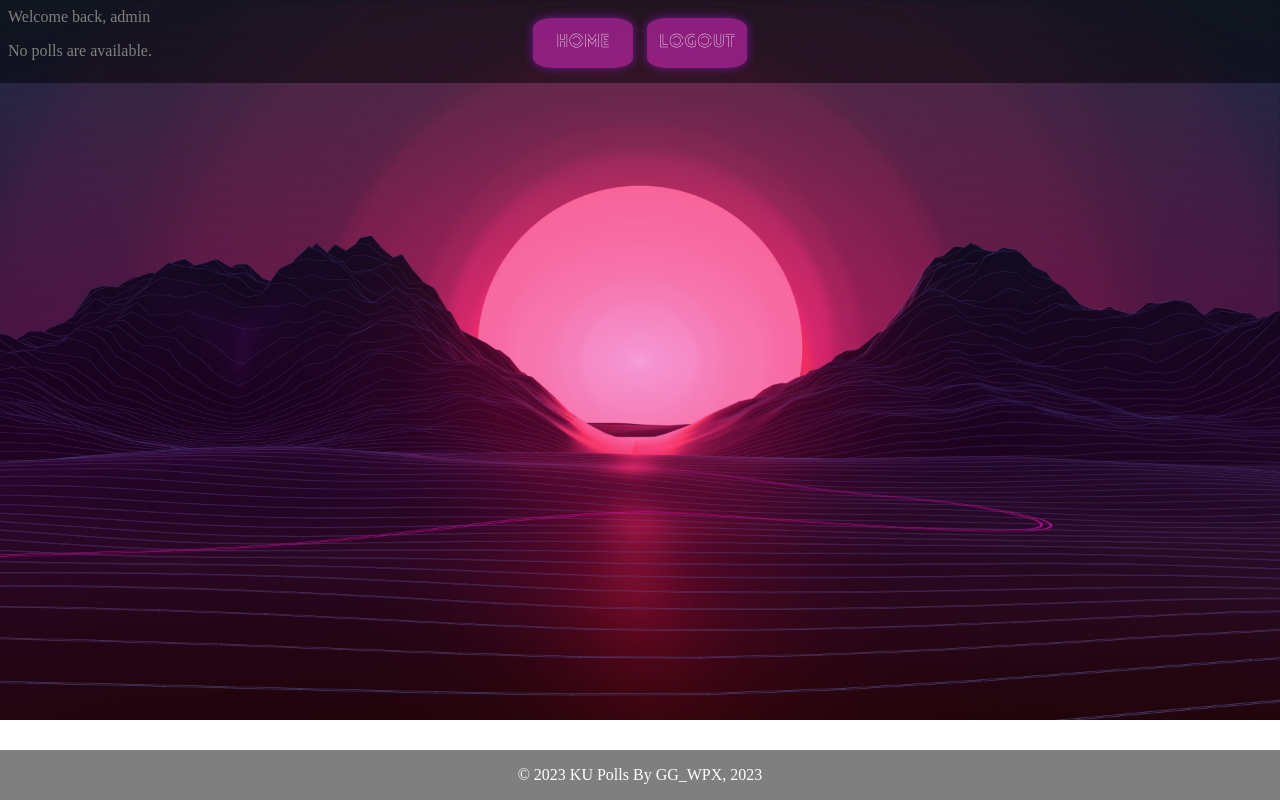
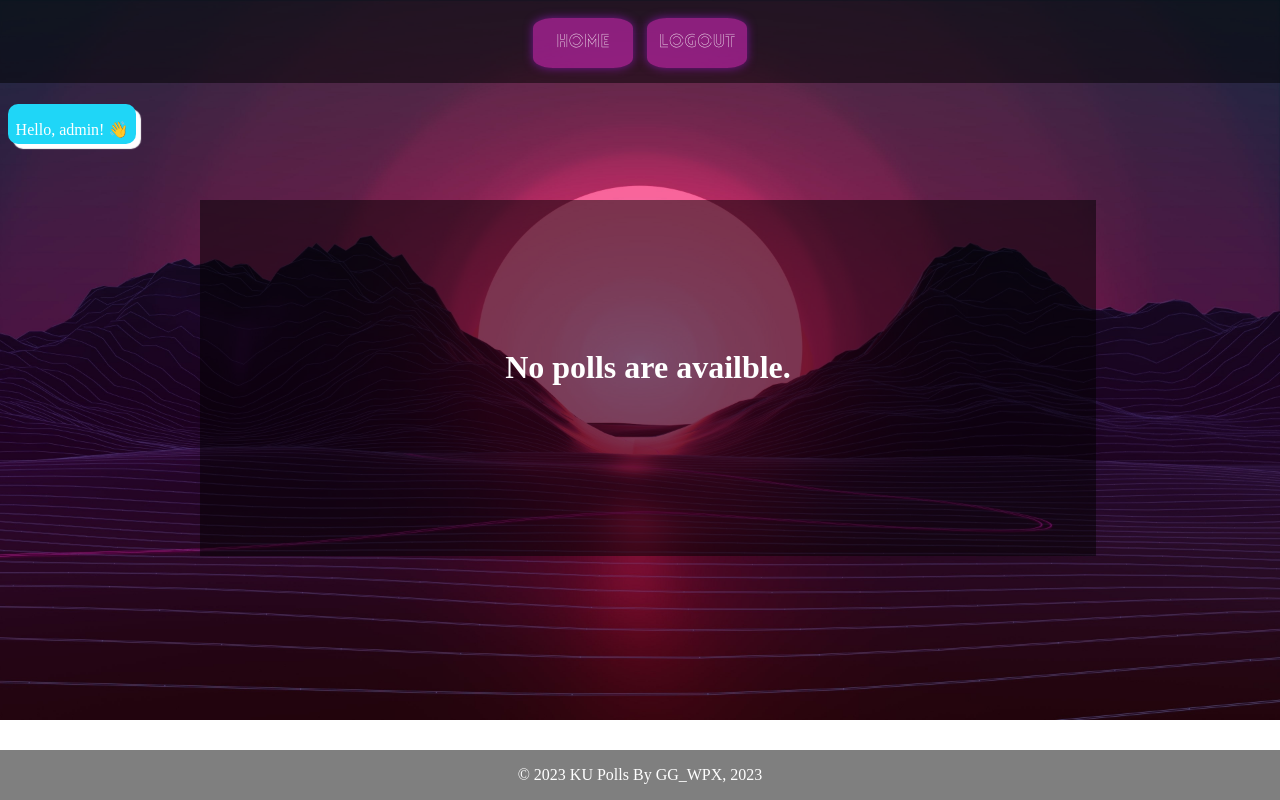
Before and after one commit to GGWPXXXX/ku-polls, a Django app: page /polls/ in a window 1280 px wide. Run offline with Django 4.2, Linux system fonts and the light colour scheme; a user stored in the database is signed in; data that the repository does not hold is empty; parts of the project's set-up code (start-up, migrations or seed data) failed here and were passed over.

Commit message:
updated webpage.

```diff
--- a/polls/static/js/script.js
+++ b/polls/static/js/script.js
@@ -19,17 +19,20 @@ const voteAlert = () =>{
 
     // if user didnt select any choice.
     if (!selectedChoice) {
-        alert("Please select a choice before voting.");
+        alert("Please select a choice before voting. 😅");
         event.preventDefault(); // Prevent form submission
     }
     else if (!is_login){
         alert("Please login.")
     }
     else{
-        alert("Your vote has been submitted. Thank you!");
+        alert("Your vote has been submitted. Thank you! 🥰");
     }
 }
 
+const noQuestionAlert = () =>{
+    alert("There're no polls right now. 🥹")
+}
 
 document.addEventListener('DOMContentLoaded', function () {
     disableLinks();
--- a/polls/static/style.css
+++ b/polls/static/style.css
@@ -46,21 +46,28 @@ table ol {
   color: #fff;
 }
 
-#voteBTN {
+#voteBTN, #backToListBTN {
   padding: 3%;
   font-size: large;
-  margin-left: 50%;
+  margin-left: 40%;
   background-color: rgba(0, 0, 0, 0.5);
   color: #fff;
   border: none;
+  margin-top: 5%;
 }
-#voteBTN:hover {
+#voteBTN:hover,#backToListBTN:hover {
   padding: 3%;
   font-size: large;
-  margin-left: 50%;
+  margin-left: 40%;
   background-color: rgba(255, 0, 0, 0.5);
   color: #fff;
   border: none;
+}
+#backToListBTN{
+  margin-left: 0%;
+}
+#backToListBTN:hover{
+  margin-left: 0%;
 }
 table,
 th,
@@ -309,3 +316,16 @@ form label {
   margin:0;
 
 }
+#greeting{
+  display: block;
+  width: 10%;
+  height: 5%;
+  top:13%;
+  position: absolute;
+  background-color: rgb(31, 214, 247);
+  color: #fff;
+  border: none;
+  border-radius: 10px;
+  text-align: center;
+  box-shadow: 5px 5px 1px rgba(255, 255, 255, 1);
+}
--- a/polls/templates/detail.html
+++ b/polls/templates/detail.html
@@ -33,7 +33,9 @@
           {% endfor %}
 
       </fieldset>
+      <a href="{% url 'polls:index' %}" id="backToListBTN">Back to list</a>
       <input type="submit" value="Vote" id="voteBTN" />
+
     </form>
 
 
--- a/polls/templates/index.html
+++ b/polls/templates/index.html
@@ -15,6 +15,7 @@
     <div id="header">
         <ul>
             {% if user.is_authenticated %}
+
             <li><a href="{% url 'polls:index' %}">Home</a></li>
             <li><a href="{% url 'logout'%}">Logout</a></li>
             {% else %}
@@ -26,7 +27,9 @@
         </ul>
     </div>
     {% if user.is_authenticated %}
-        Welcome back, {{ user.username }}
+        <div id="greeting">
+            <p>Hello, {{ user.username }}! 👋</p>
+        </div>
     {% endif %}
     {% if messages %}
     <div class="messages">
@@ -104,7 +107,12 @@
         </tr>
     </table>
     {% else %}
-    <p>No polls are available.</p>
+    <script>
+        noQuestionAlert();
+    </script>
+    <div style=" padding:10%; text-align:center;  display: block; width: 50%; height: 100px; background-color: rgba(0, 0, 0, 0.5); position: absolute; top: 25%; margin-left: 15%;">
+        <center><h1>No polls are availble.</h1></center>
+    </div>
     {% endif %}
     <div id="footer">
         <p>© 2023 KU Polls By <a href="https://github.com/GGWPXXXX" target="_blank">GG_WPX, 2023</a></p>
```
